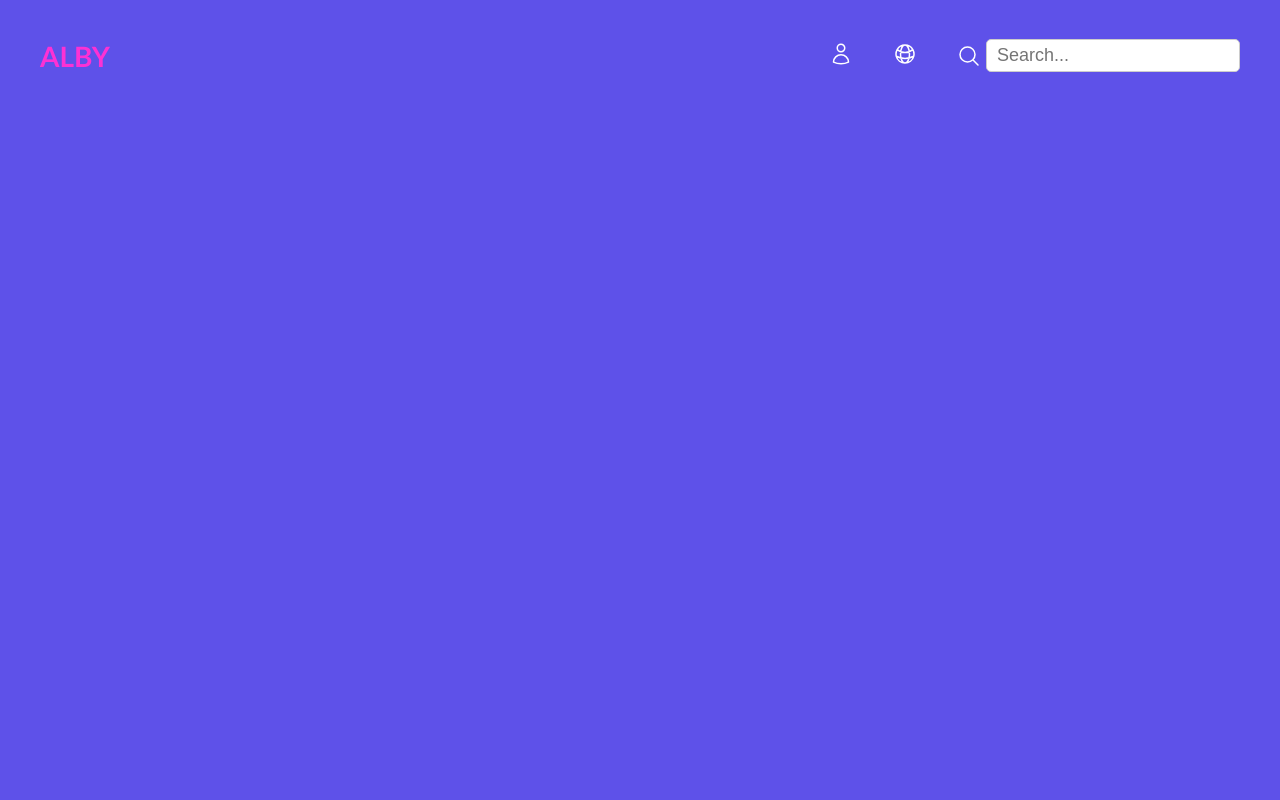
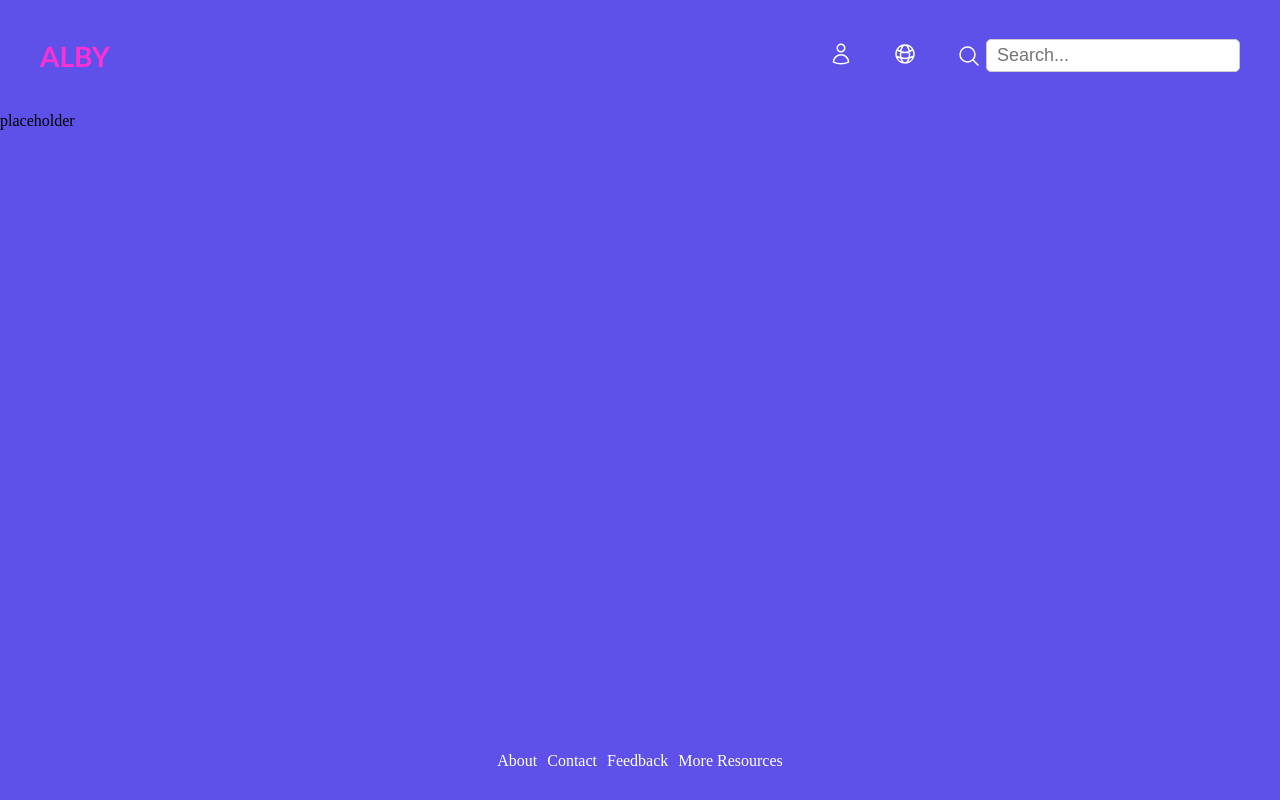
Before and after one commit to cc-co-code/cece-capstone-project, a Next.js app: page / in a window 1280 px wide. Built offline with nearby package versions, Linux system fonts and the light colour scheme.

Commit message:
footer done

```diff
--- a/pages/index.js
+++ b/pages/index.js
@@ -1,10 +1,13 @@
 import React from "react";
 import Header from "@/src/components/Header";
+import Footer from "@/src/components/Footer";
 
 const LandingPage = () => {
   return (
-    <div>
+    <div className="page-container">
       <Header />
+      <main className="content">placeholder</main>
+      <Footer />
     </div>
   );
 };
--- a/src/components/Footer.js
+++ b/src/components/Footer.js
@@ -0,0 +1,16 @@
+import React from "react";
+
+const Footer = () => {
+  return (
+    <footer className="footer">
+      <div className="footer-links">
+        <a href="/about">About</a>
+        <a href="/contact">Contact</a>
+        <a href="/feedback">Feedback</a>
+        <a href="/resources">More Resources</a>
+      </div>
+    </footer>
+  );
+};
+
+export default Footer;
--- a/styles/globals.css
+++ b/styles/globals.css
@@ -1,11 +1,20 @@
 html,
 body {
+  height: 100%;
   background-color: #5e51e9;
   font-size: 16px;
   margin: 0;
   padding: 0;
 }
+.page-container {
+  display: flex;
+  flex-direction: column;
+  min-height: 100vh; /* Stellt sicher, dass der Container die volle Höhe einnimmt */
+}
 
+.content {
+  flex: 1; /* Der Hauptinhalt füllt den mittleren Platz zwischen Header und Footer */
+}
 .header {
   display: flex;
   justify-content: space-between;
@@ -92,3 +101,39 @@ body {
     font-size: 18px;
   }
 }
+
+.footer {
+  background-color: #5e51e9;
+  color: white;
+  padding: 20px;
+  text-align: center;
+}
+
+.footer-links {
+  display: flex;
+  flex-direction: row;
+  justify-content: space-between;
+  gap: 10px;
+  margin-bottom: 10px;
+}
+
+.footer-links a {
+  color: #ffff;
+  text-decoration: none;
+}
+
+.footer-links a:hover {
+  text-decoration: underline;
+}
+
+.footer-text {
+  font-size: 14px;
+}
+
+/* Anpassungen für größere Bildschirme */
+@media (min-width: 768px) {
+  .footer-links {
+    flex-direction: row;
+    justify-content: center;
+  }
+}
```
